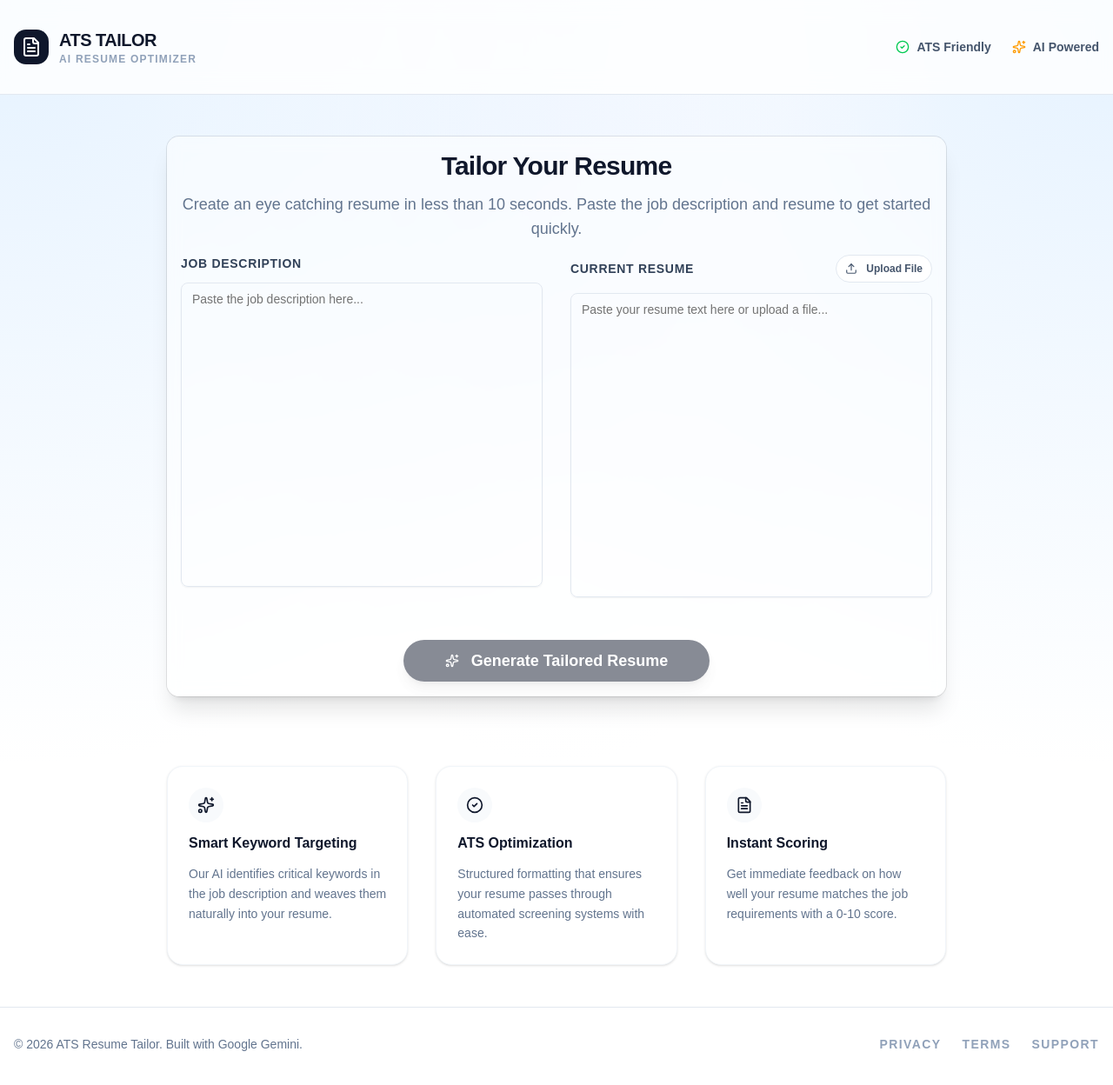
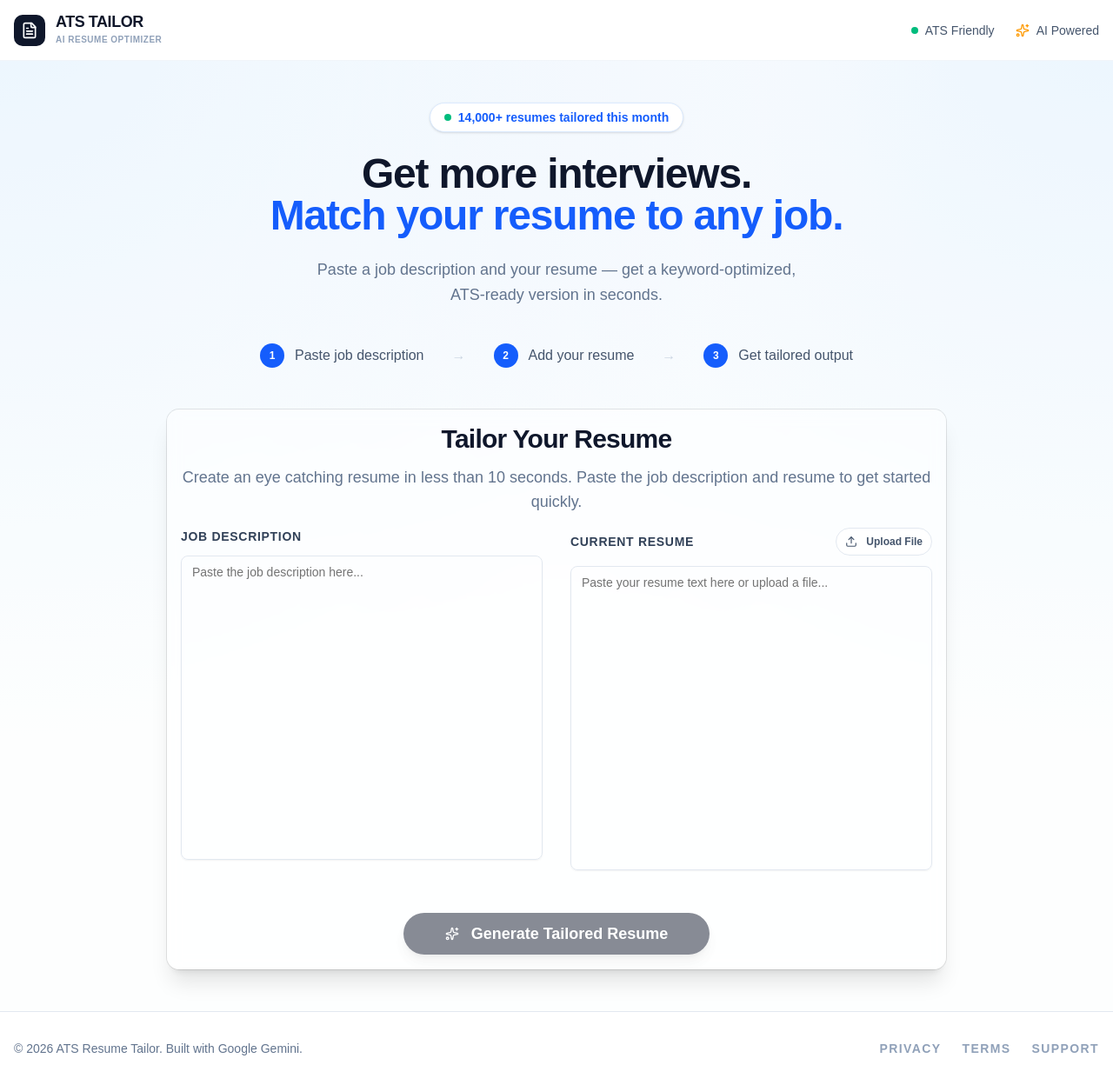
Before and after one commit to rup2612/ATS-Tailor-Resume, a React (Vite) app: page / in a window 1280 px wide. Shown: the whole page at 87% size. Built offline with nearby package versions, Linux system fonts and the light colour scheme.

Commit message:
feat: Refine header styling and typography
Updates the application header to use more modern and refined styling. This includes adjustments to padding, border colors, logo size, and text typography for a cleaner, more professional look.

```diff
--- a/src/App.tsx
+++ b/src/App.tsx
@@ -69,24 +69,24 @@ export default function App() {
       <Toaster position="top-center" />
 
       {/* Header */}
-      <header className="py-8 px-4 border-b border-slate-200 bg-white/80 backdrop-blur-md sticky top-0 z-50">
+      <header className="py-4 px-4 border-b border-slate-100 bg-white sticky top-0 z-50">
         <div className="max-w-7xl mx-auto flex items-center justify-between">
           <div className="flex items-center gap-3">
-            <div className="bg-slate-900 p-2 rounded-xl">
-              <FileText className="h-6 w-6 text-white" />
+            <div className="bg-slate-900 p-2 rounded-lg">
+              <FileText className="h-5 w-5 text-white" />
             </div>
             <div>
-              <h1 className="text-xl font-black tracking-tight text-slate-900 uppercase">ATS Tailor</h1>
-              <p className="text-xs font-bold text-slate-400 uppercase tracking-widest">AI Resume Optimizer</p>
+              <h1 className="text-lg font-bold tracking-tight text-slate-900 leading-none">ATS TAILOR</h1>
+              <p className="text-[10px] font-bold text-slate-400 uppercase tracking-wider mt-1">AI RESUME OPTIMIZER</p>
             </div>
           </div>
 
           <div className="hidden md:flex items-center gap-6">
-            <div className="flex items-center gap-2 text-sm font-bold text-slate-600">
-              <CheckCircle2 className="h-4 w-4 text-green-500" />
+            <div className="flex items-center gap-2 text-sm font-medium text-slate-600">
+              <span className="h-2 w-2 rounded-full bg-emerald-500" />
               ATS Friendly
             </div>
-            <div className="flex items-center gap-2 text-sm font-bold text-slate-600">
+            <div className="flex items-center gap-2 text-sm font-medium text-slate-600">
               <Sparkles className="h-4 w-4 text-amber-500" />
               AI Powered
             </div>
@@ -94,7 +94,7 @@ export default function App() {
         </div>
       </header>
 
-      <main className="flex-1 py-12 px-4">
+      <main className="flex-1 py-12 px-4 bg-slate-50/30">
         <AnimatePresence mode="wait">
           {!tailoredResume ? (
             <motion.div
@@ -103,39 +103,45 @@ export default function App() {
               animate={{ opacity: 1, y: 0 }}
               exit={{ opacity: 0, y: -20 }}
               transition={{ duration: 0.4, ease: "easeOut" }}
+              className="max-w-4xl mx-auto"
             >
-              <ResumeForm onSubmit={handleTailor} isLoading={isLoading} />
+              {/* Hero Section */}
+              <div className="text-center mb-12 space-y-6">
+                <div className="inline-flex items-center gap-2 px-4 py-1.5 rounded-full bg-white border border-blue-100 shadow-sm">
+                  <span className="h-2 w-2 rounded-full bg-emerald-500" />
+                  <span className="text-sm font-semibold text-blue-600">14,000+ resumes tailored this month</span>
+                </div>
 
-              {/* Features Section */}
-              <div className="max-w-4xl mx-auto mt-20 grid grid-cols-1 md:grid-cols-3 gap-8">
-                <div className="space-y-3 p-6 rounded-2xl bg-white border border-slate-100 shadow-sm">
-                  <div className="h-10 w-10 rounded-full bg-slate-50 flex items-center justify-center">
-                    <Sparkles className="h-5 w-5 text-slate-900" />
+                <h2 className="text-4xl md:text-5xl font-extrabold tracking-tight text-slate-900">
+                  Get more interviews. <br />
+                  <span className="text-blue-600">Match your resume to any job.</span>
+                </h2>
+
+                <p className="text-lg text-slate-500 max-w-2xl mx-auto leading-relaxed">
+                  Paste a job description and your resume — get a keyword-optimized, <br className="hidden md:block" />
+                  ATS-ready version in seconds.
+                </p>
+
+                {/* Steps */}
+                <div className="flex flex-col md:flex-row items-center justify-center gap-4 md:gap-8 pt-4 text-slate-600 font-medium">
+                  <div className="flex items-center gap-3">
+                    <span className="flex items-center justify-center h-7 w-7 rounded-full bg-blue-600 text-white text-xs font-bold">1</span>
+                    <span>Paste job description</span>
                   </div>
-                  <h3 className="font-bold text-slate-900">Smart Keyword Targeting</h3>
-                  <p className="text-sm text-slate-500 leading-relaxed">
-                    Our AI identifies critical keywords in the job description and weaves them naturally into your resume.
-                  </p>
-                </div>
-                <div className="space-y-3 p-6 rounded-2xl bg-white border border-slate-100 shadow-sm">
-                  <div className="h-10 w-10 rounded-full bg-slate-50 flex items-center justify-center">
-                    <CheckCircle2 className="h-5 w-5 text-slate-900" />
+                  <div className="hidden md:block text-slate-300">→</div>
+                  <div className="flex items-center gap-3">
+                    <span className="flex items-center justify-center h-7 w-7 rounded-full bg-blue-600 text-white text-xs font-bold">2</span>
+                    <span>Add your resume</span>
                   </div>
-                  <h3 className="font-bold text-slate-900">ATS Optimization</h3>
-                  <p className="text-sm text-slate-500 leading-relaxed">
-                    Structured formatting that ensures your resume passes through automated screening systems with ease.
-                  </p>
-                </div>
-                <div className="space-y-3 p-6 rounded-2xl bg-white border border-slate-100 shadow-sm">
-                  <div className="h-10 w-10 rounded-full bg-slate-50 flex items-center justify-center">
-                    <FileText className="h-5 w-5 text-slate-900" />
+                  <div className="hidden md:block text-slate-300">→</div>
+                  <div className="flex items-center gap-3">
+                    <span className="flex items-center justify-center h-7 w-7 rounded-full bg-blue-600 text-white text-xs font-bold">3</span>
+                    <span>Get tailored output</span>
                   </div>
-                  <h3 className="font-bold text-slate-900">Instant Scoring</h3>
-                  <p className="text-sm text-slate-500 leading-relaxed">
-                    Get immediate feedback on how well your resume matches the job requirements with a 0-10 score.
-                  </p>
                 </div>
               </div>
+
+              <ResumeForm onSubmit={handleTailor} isLoading={isLoading} />
             </motion.div>
           ) : (
             <motion.div
```
